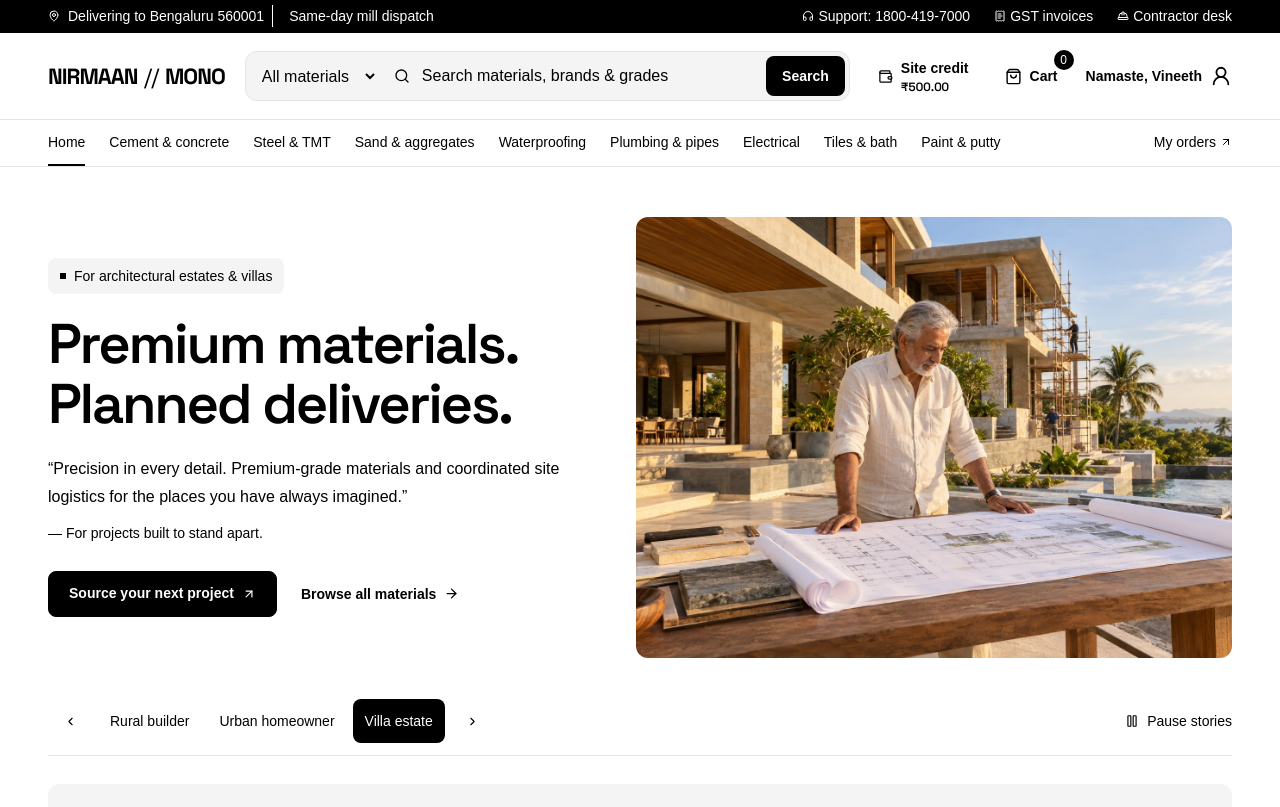
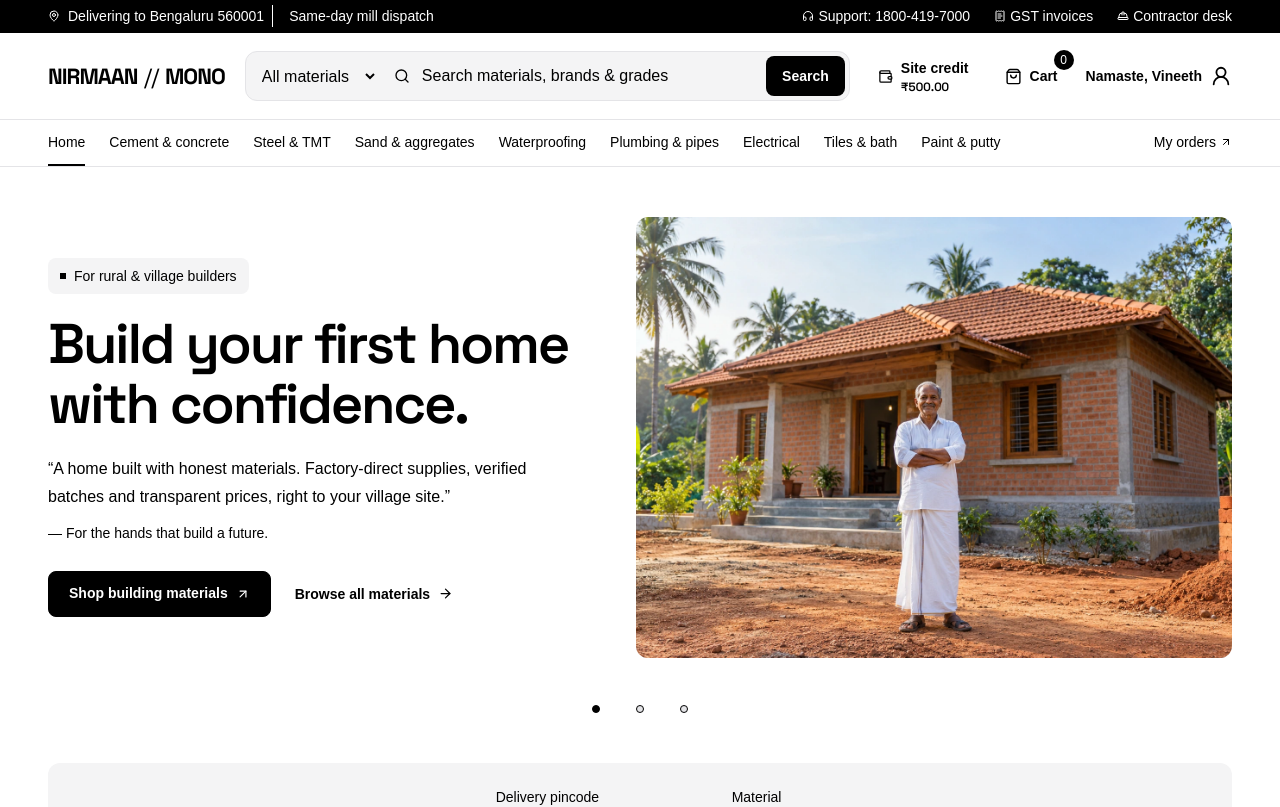
Before and after one commit to eternalbasic1/Nirmaan, a Next.js app: page /Home in a window 1280 px wide. Shown: the top 807 px of the page. Built offline with nearby package versions, Linux system fonts and the light colour scheme; a web font is replaced by a local one.

Commit message:
Fixed carosuel

```diff
--- a/pages/Home.tsx
+++ b/pages/Home.tsx
@@ -5,10 +5,6 @@ import { useEffect, useState } from "react";
 import {
   ArrowRight,
   ArrowUpRight,
-  ChevronLeft,
-  ChevronRight,
-  Pause,
-  Play,
   Truck,
   MapPin,
   PackageCheck,
@@ -28,38 +24,36 @@ import { useCart } from "@/components/CartProvider";
 function PersonaCarousel() {
   const [index, setIndex] = useState(1);
   const [autoplay, setAutoplay] = useState(true);
-  const [hover, setHover] = useState(false);
   const [focused, setFocused] = useState(false);
   useEffect(() => {
     if (
       !autoplay ||
-      hover ||
       focused ||
       window.matchMedia("(prefers-reduced-motion: reduce)").matches
     )
       return;
     const id = window.setInterval(
       () => setIndex((i) => (i + 1) % heroSlides.length),
-      4000,
+      3000,
     );
     return () => window.clearInterval(id);
-  }, [autoplay, hover, focused, index]);
+  }, [autoplay, focused, index]);
   const slide = heroSlides[index];
   return (
     <section
       className="market-hero"
       aria-label="Building stories"
       aria-roledescription="carousel"
-      onMouseEnter={() => setHover(true)}
-      onMouseLeave={() => setHover(false)}
-      onFocusCapture={() => setFocused(true)}
+      onFocusCapture={(e) => {
+        if (e.target.matches(":focus-visible")) setFocused(true);
+      }}
       onBlurCapture={(e) => {
         if (!e.currentTarget.contains(e.relatedTarget)) setFocused(false);
       }}
     >
       <div
         className="grid items-center gap-7 lg:min-h-[460px] lg:grid-cols-[0.95fr_1.05fr] lg:gap-12"
-        aria-live={autoplay && !hover && !focused ? "off" : "polite"}
+        aria-live={autoplay && !focused ? "off" : "polite"}
       >
         <div className="flex flex-col justify-center py-4 lg:py-8">
           <span className="market-persona mb-5 flex w-fit items-center gap-2 text-sm font-medium">
@@ -112,45 +106,31 @@ function PersonaCarousel() {
           />
         </div>
       </div>
-      <div className="market-carousel-controls mt-5 flex flex-wrap items-center justify-between gap-3 py-3">
-        <div className="hide-scrollbar flex max-w-full items-center gap-1.5 overflow-x-auto">
-          <button
-            type="button"
-            aria-label="Previous building story"
-            onClick={() => setIndex((index + 2) % 3)}
-            className="market-arrow flex h-11 w-11 shrink-0 items-center justify-center hover:bg-plate"
-          >
-            <ChevronLeft size={13} />
-          </button>
+      <div className="market-carousel-controls mt-4 flex items-center justify-center py-1">
+        <div
+          className="flex items-center"
+          role="group"
+          aria-label="Choose a banner"
+        >
           {heroSlides.map((s, i) => (
             <button
               type="button"
               key={s.tag}
               aria-pressed={i === index}
-              aria-label={`Show ${s.tag} story`}
+              aria-label={`Show banner ${i + 1} of ${heroSlides.length}`}
               onClick={() => setIndex(i)}
-              className={`market-slide-tab min-h-11 shrink-0 px-3 py-2 text-sm ${i === index ? "bg-black text-white" : "bg-white text-black hover:bg-plate"}`}
+              className="market-carousel-dot flex h-11 w-11 items-center justify-center"
             >
-              {["Rural builder", "Urban homeowner", "Villa estate"][i]}
+              <span aria-hidden="true" />
             </button>
           ))}
-          <button
-            type="button"
-            aria-label="Next building story"
-            onClick={() => setIndex((index + 1) % 3)}
-            className="market-arrow flex h-11 w-11 shrink-0 items-center justify-center hover:bg-plate"
-          >
-            <ChevronRight size={13} />
-          </button>
         </div>
         <button
           type="button"
           onClick={() => setAutoplay(!autoplay)}
-          aria-label={autoplay ? "Pause carousel" : "Play carousel"}
-          className="flex min-h-11 items-center gap-2 text-sm"
+          className="sr-only focus:not-sr-only focus:absolute focus:z-10 focus:border focus:border-black focus:bg-white focus:px-4 focus:py-2"
         >
-          {autoplay ? <Pause size={14} /> : <Play size={14} />}
-          {autoplay ? "Pause stories" : "Play stories"}
+          {autoplay ? "Pause carousel" : "Play carousel"}
         </button>
       </div>
     </section>
--- a/styles/globals.css
+++ b/styles/globals.css
@@ -310,11 +310,6 @@ input[type="range"]::-moz-range-thumb {
   background: #f4f4f5;
   border-radius: var(--market-control-radius);
 }
-.market-carousel-controls {
-  border-bottom: 1px solid #e4e4e7;
-}
-.market-slide-tab,
-.market-arrow,
 .market-quote-icon {
   border-radius: var(--market-control-radius);
 }
@@ -433,7 +428,16 @@ input[type="range"]::-moz-range-thumb {
   .market-header .market-search-button {
     padding-inline: 10px;
   }
-  .market-home .market-carousel-controls > div {
-    width: 100%;
-  }
 }
+
+.market-carousel-dot span {
+  width: 8px;
+  height: 8px;
+  border-radius: 50%;
+  background: #e4e4e7;
+  border: 1px solid #000000;
+}
+.market-carousel-dot[aria-pressed="true"] span,
+.market-carousel-dot:hover span {
+  background: #000000;
+}
```
